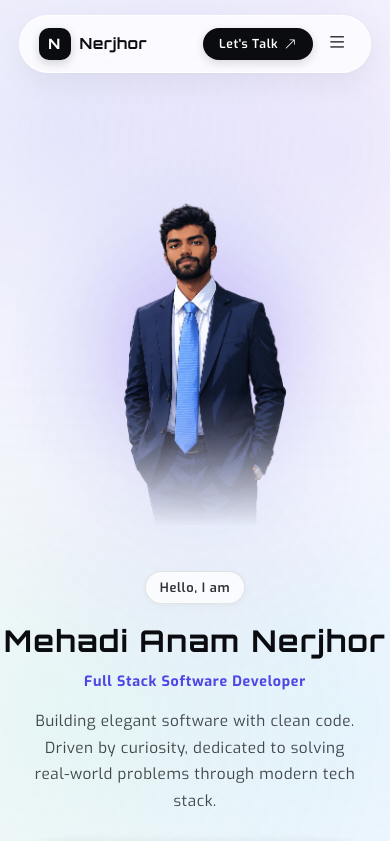
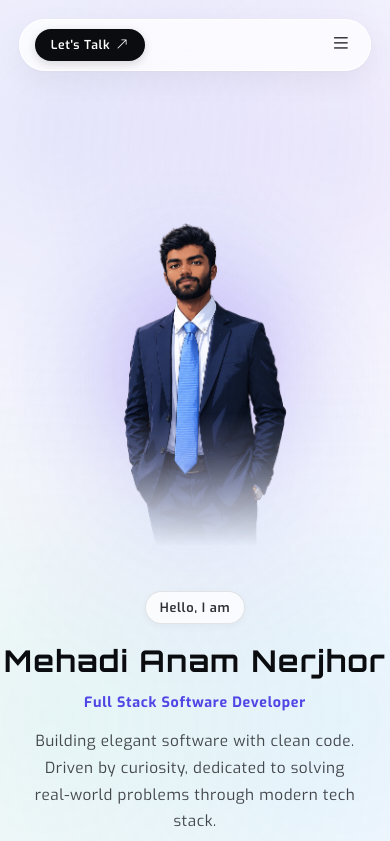
Before and after one commit to mehedienf/mehedienf.github.io, a Next.js app: page / in a window 390 px wide. Shown: the top 841 px of the page. Built offline with nearby package versions, Linux system fonts and the light colour scheme; a web font is replaced by a local one.

Commit message:
refactor

```diff
--- a/src/app/globals.css
+++ b/src/app/globals.css
@@ -64,24 +64,13 @@ body::after {
    ========================================================================== */
 
 .header-wrapper {
-  position: sticky;
-  top: 1rem;
-  z-index: 1000;
+  position: relative;
+  z-index: 100;
   width: 100%;
   max-width: 1080px;
-  margin: 0 auto;
+  margin: 1.25rem auto 0.5rem;
   padding: 0 1.25rem;
   box-sizing: border-box;
-  transition:
-    transform 0.35s cubic-bezier(0.16, 1, 0.3, 1),
-    opacity 0.25s ease;
-  will-change: transform;
-}
-
-.header-hidden {
-  transform: translateY(-140%);
-  opacity: 0;
-  pointer-events: none;
 }
 
 .header-capsule {
@@ -101,14 +90,6 @@ body::after {
   transition: all 0.3s ease;
 }
 
-.header-scrolled .header-capsule {
-  background: rgba(255, 255, 255, 0.92);
-  border-color: rgba(11, 12, 16, 0.08);
-  box-shadow:
-    0 14px 34px rgba(11, 12, 16, 0.08),
-    0 2px 6px rgba(11, 12, 16, 0.04);
-}
-
 /* Brand Logo */
 .nav-brand {
   display: inline-flex;
@@ -265,6 +246,14 @@ body::after {
 }
 
 @media (max-width: 820px) {
+  .header-capsule {
+    padding: 0 1rem;
+    height: 52px;
+  }
+  .nav-right-actions {
+    width: 100%;
+    justify-content: space-between;
+  }
   .nav-links {
     display: none;
   }
--- a/src/components/Navbar.tsx
+++ b/src/components/Navbar.tsx
@@ -74,22 +74,8 @@ export default function Navbar({
   };
 
   return (
-    <header
-      className={`header-wrapper ${isScrolled ? "header-scrolled" : ""} ${
-        isVisible ? "" : "header-hidden"
-      }`}
-    >
+    <header className="header-wrapper">
       <nav className="header-capsule" aria-label="Main navigation">
-        {/* Brand Logo */}
-        <a
-          href="#home"
-          onClick={(e) => handleClick(e, "home")}
-          className="nav-brand"
-        >
-          <span className="nav-brand-badge">N</span>
-          <span className="nav-brand-text">Nerjhor</span>
-        </a>
-
         {/* Desktop Nav Links */}
         <ul className="nav-links">
           {navItems.map((item) => {
--- a/src/components/Projects.tsx
+++ b/src/components/Projects.tsx
@@ -6,7 +6,7 @@ export default function Projects() {
     <section id="project" className="project content">
       <div className="section-header">
         <h2 className="section-badge">
-          <i className="bi bi-grid-1x2"></i> Projects
+          <i className="bi bi-grid-1x2"></i> Projects || Portfolio
         </h2>
         <p className="section-subtitle">
           A showcase of full-stack web applications, interactive interfaces, and
```
